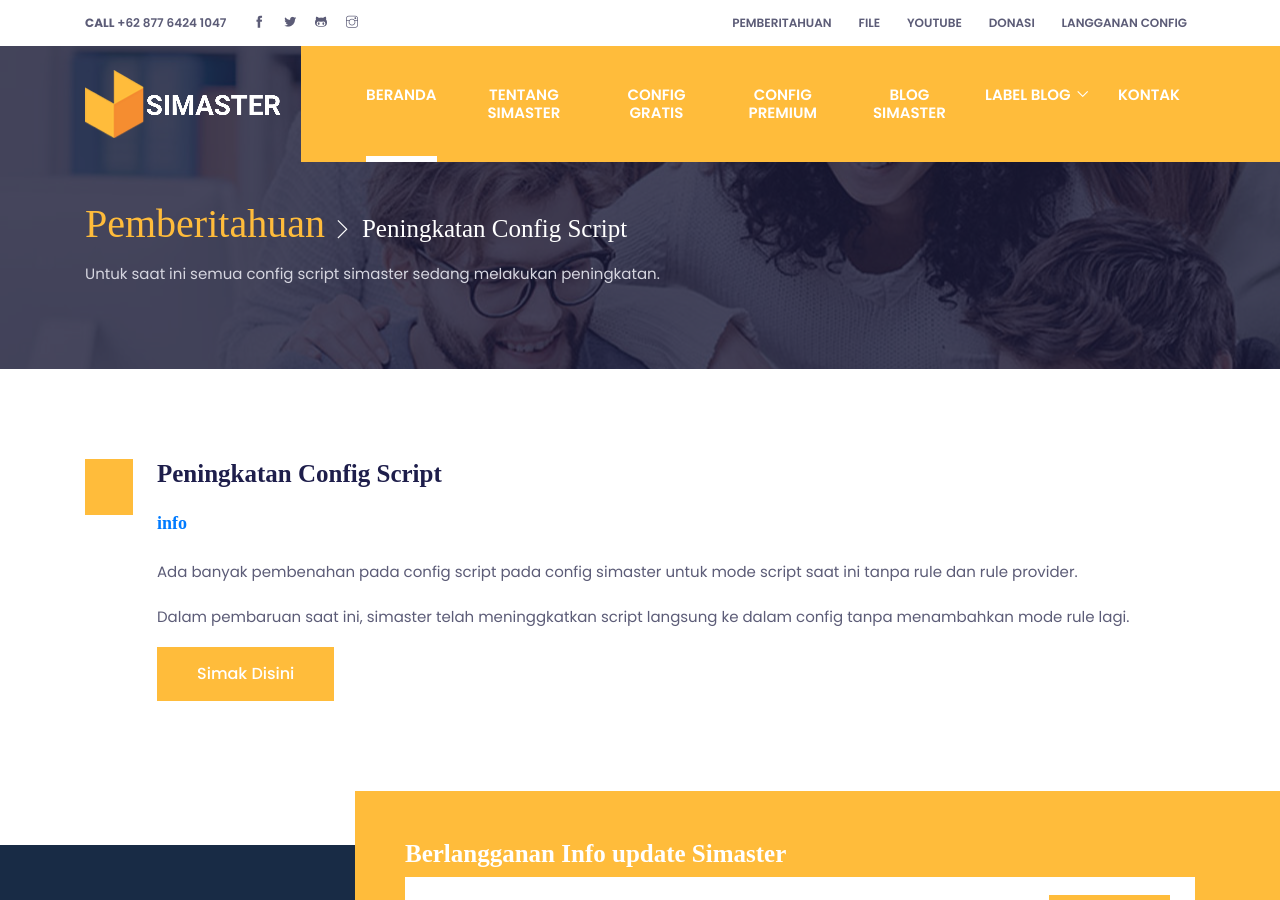
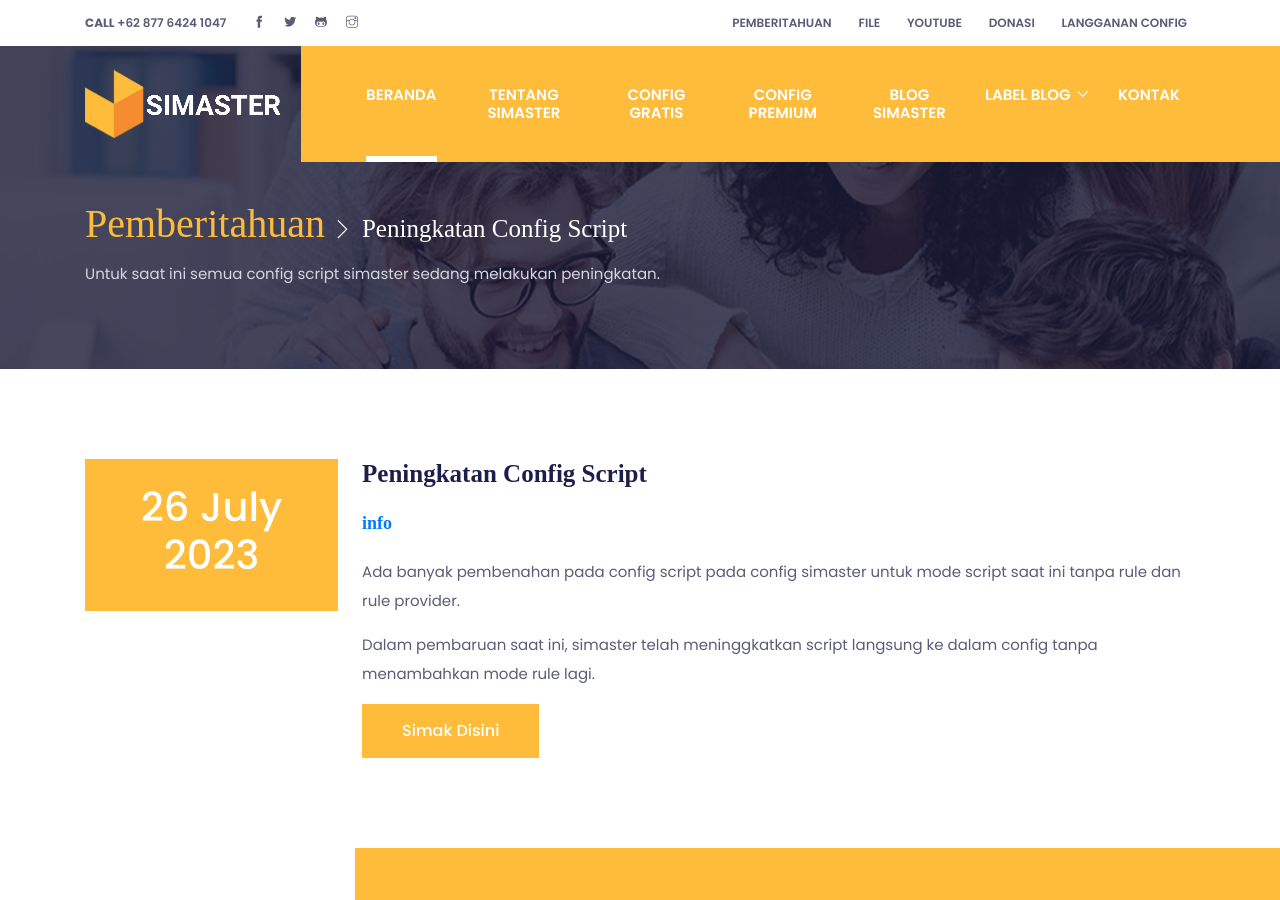
Before and after one commit to mwnsofficial/simastertutorials.github.io, a Jekyll site: the page built from infos/peningkatan-config-script.md, in a window 1280 px wide and 900 px high. Built offline with Jekyll 4.4.1, drawn with Linux system fonts in a browser that asks for light colours; some web fonts are replaced.

Commit message:
Update peningkatan-config-script.md

```diff
--- a/infos/peningkatan-config-script.md
+++ b/infos/peningkatan-config-script.md
@@ -1,6 +1,7 @@
 ---
 title: Peningkatan Config Script
 layout: info
+date: 2023-07-26
 description: Untuk saat ini semua config script simaster sedang melakukan peningkatan
 link:
 permalink: "/peningkatan-config-script.html"
```
